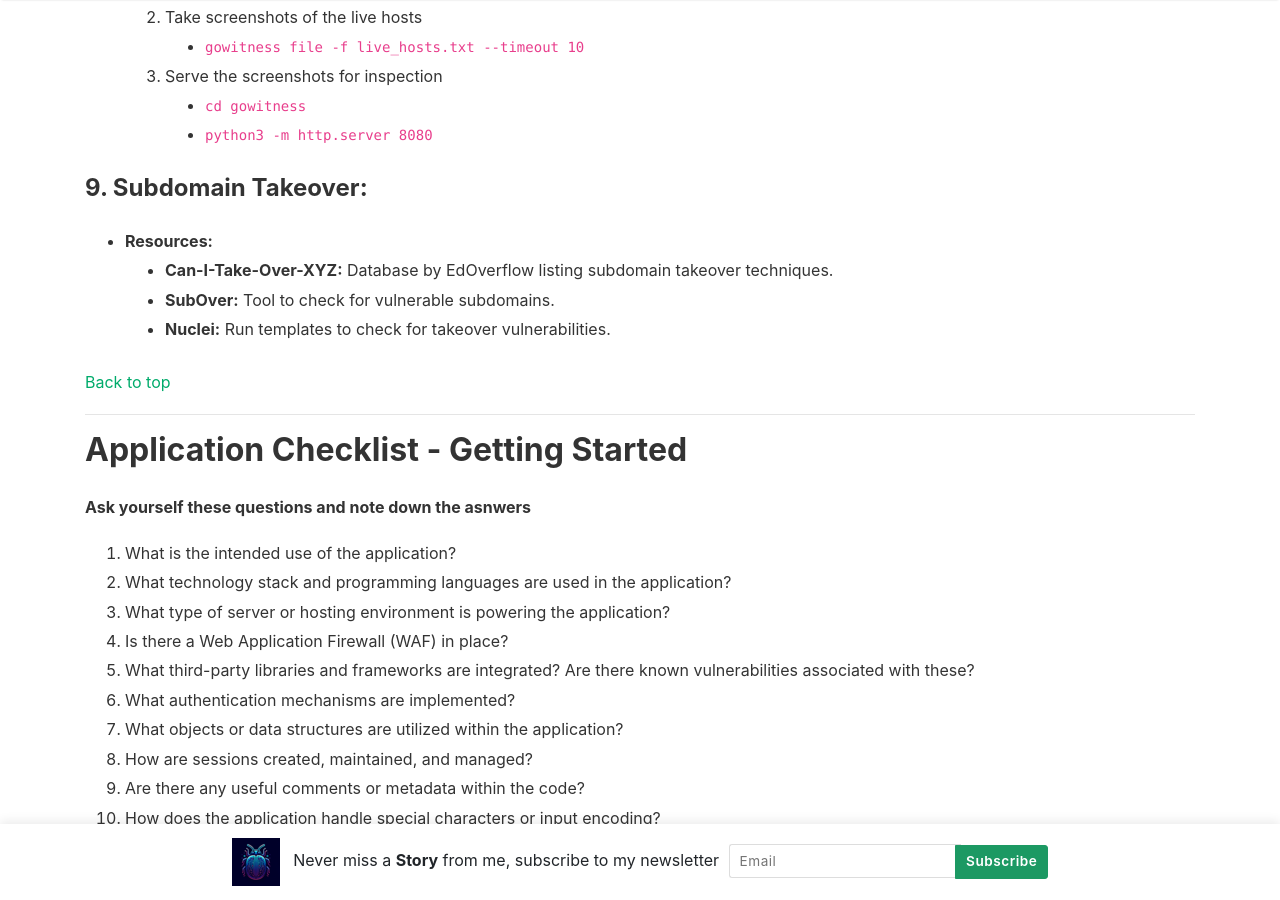
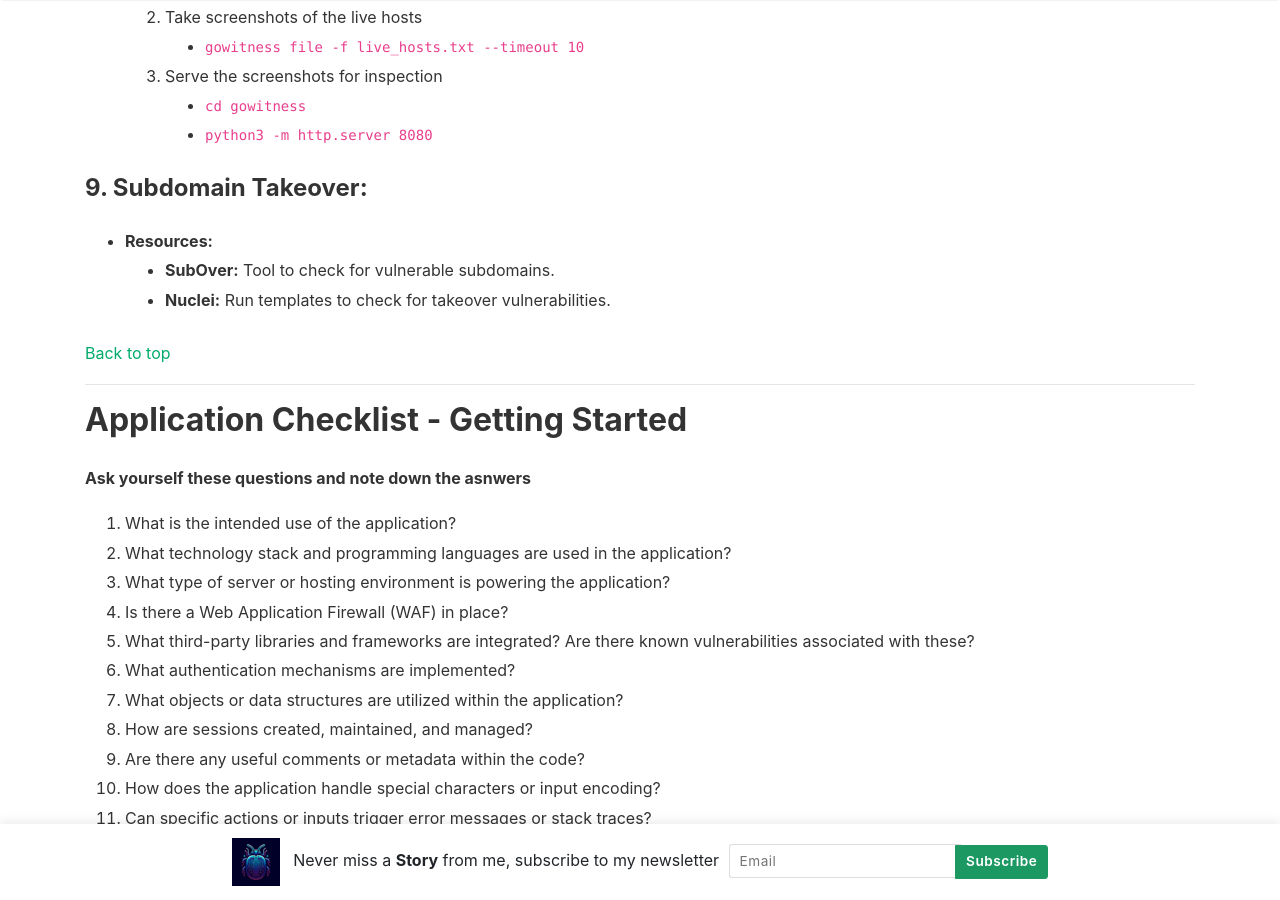
Before and after one commit to Turbul3nce/Turbul3nce.github.io, a Jekyll site: the page built from _pages/info.md, in a window 1280 px wide and 900 px high, scrolled down 3238 px. Built offline with Jekyll 4.4.1, drawn with Linux system fonts in a browser that asks for light colours; nearby versions of some CDN libraries.

Commit message:
Update info.md

```diff
--- a/_pages/info.md
+++ b/_pages/info.md
@@ -121,7 +121,6 @@ comments: false
 
 #### 9. Subdomain Takeover:
    - **Resources:**
-     - **Can-I-Take-Over-XYZ:** Database by EdOverflow listing subdomain takeover techniques.
      - **SubOver:** Tool to check for vulnerable subdomains.
      - **Nuclei:** Run templates to check for takeover vulnerabilities.
 
```
